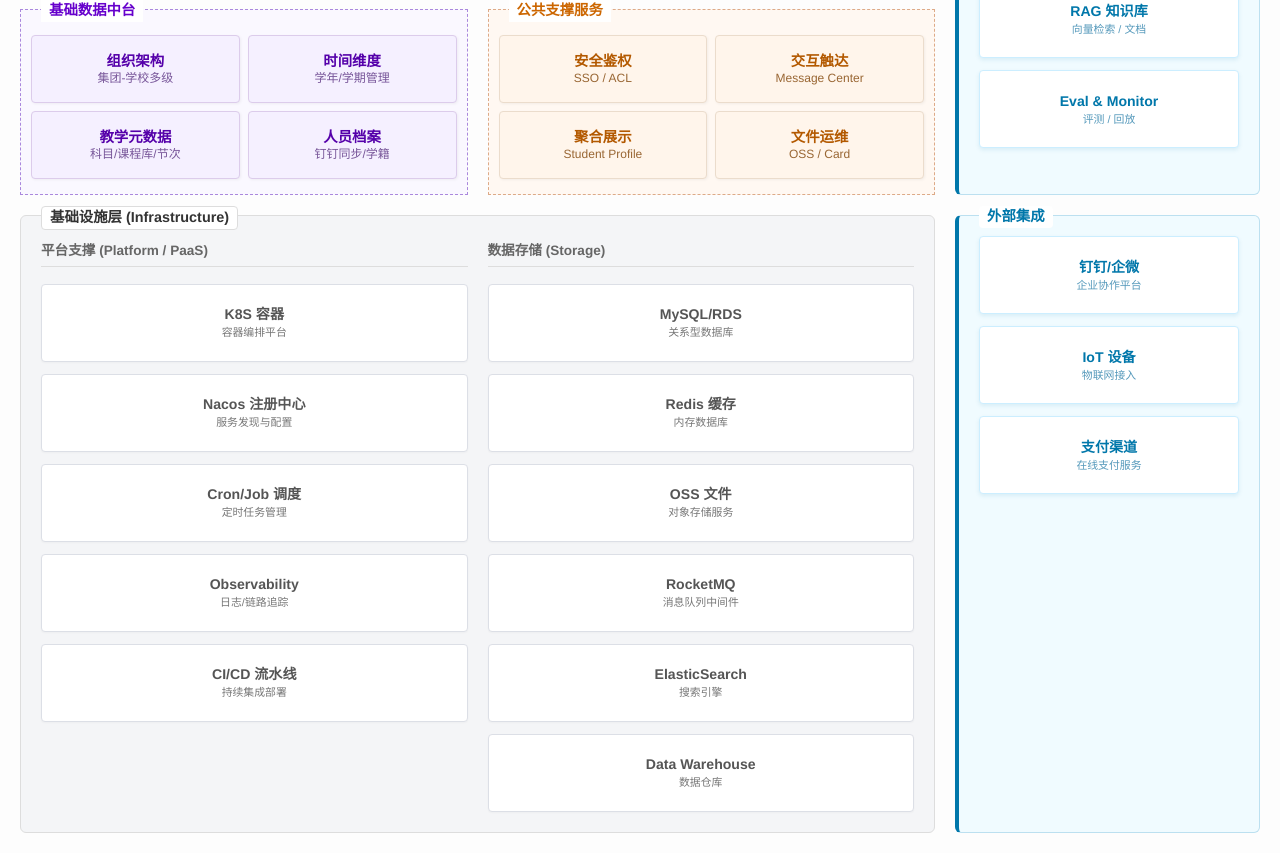
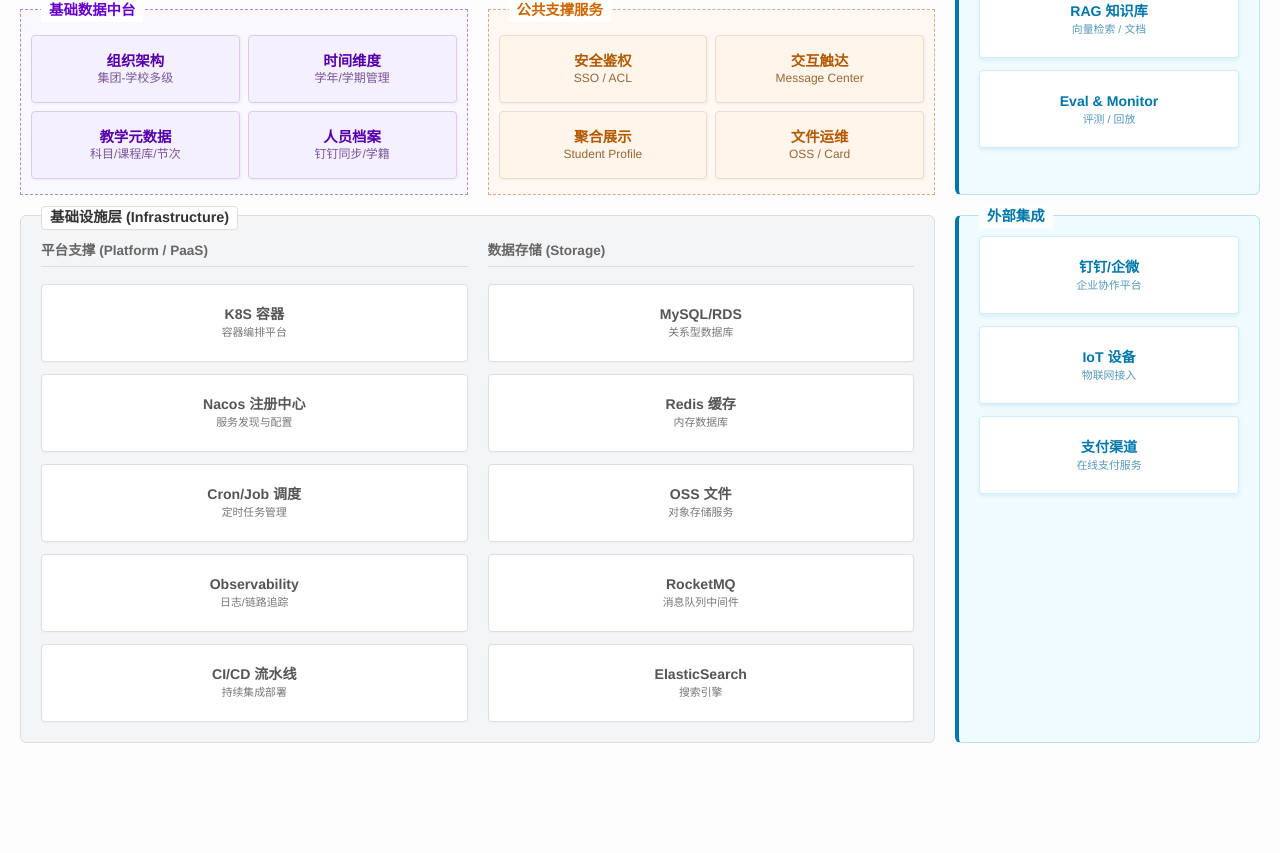
Before and after one commit to cswanghan/architecture, a plain HTML site: page index.html in a window 1280 px wide. Shown: the part 659-1512 px from the top of the page. After the commit the page ends 1422 px from the top, so only its background shows below. Drawn offline with Linux system fonts and the light colour scheme; a web font is replaced by a local one.

Commit message:
Remove Data Warehouse module from Storage section

```diff
--- a/index.html
+++ b/index.html
@@ -1011,10 +1011,6 @@
                         <span class="label">ElasticSearch</span>
                         <span class="sub-text">搜索引擎</span>
                     </div>
-                    <div class="box infra-tag">
-                        <span class="label">Data Warehouse</span>
-                        <span class="sub-text">数据仓库</span>
-                    </div>
                 </div>
             </div>
         </div>
```
